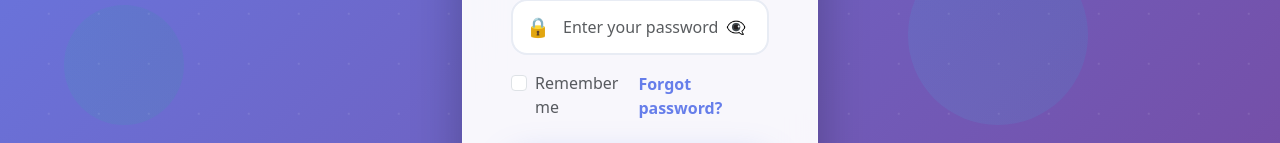
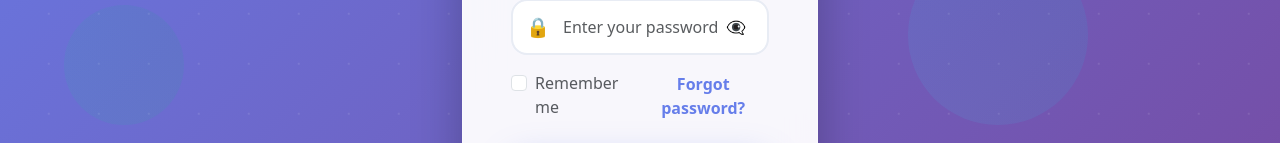
Before and after one commit to MBSciTech/MilBantKar, a React (Create React App) app in the folder frontend/: page /login in a window 1280 px wide. Shown: the part 475-618 px from the top of the page. Built offline with nearby package versions, Linux system fonts and the light colour scheme; no server answers.

Commit message:
[FEATURE] Update Login and Signup pages for improved accessibility and link functionality; enhance Transaction page to load recent transactions from storage; adjust Visualise page for dynamic edge width scaling

```diff
--- a/frontend/src/pages/Login.js
+++ b/frontend/src/pages/Login.js
@@ -682,7 +682,16 @@ function Login() {
                       Remember me
                     </label>
                   </div>
-                    <a href="#" className="link-primary text-decoration-none">Forgot password?</a>
+                    {/* accessibility: use a button when there is no actual href */}
+                    <button
+                      type="button"
+                      className="link-primary text-decoration-none btn btn-link p-0"
+                      onClick={() => {
+                        // TODO: implement forgot password flow
+                      }}
+                    >
+                      Forgot password?
+                    </button>
                 </div>
 
                 <button
--- a/frontend/src/pages/Signup.js
+++ b/frontend/src/pages/Signup.js
@@ -690,7 +690,7 @@ function Signup() {
                   <div className="form-check mb-4">
                     <input className="form-check-input" type="checkbox" id="terms" required />
                     <label className="form-check-label text-muted" htmlFor="terms">
-                      I agree to the <a href="#" className="link-primary text-decoration-none">Terms of Service</a> and <a href="#" className="link-primary text-decoration-none">Privacy Policy</a>
+                      I agree to the <a href="/terms-of-service" className="link-primary text-decoration-none">Terms of Service</a> and <a href="/privacy-policy" className="link-primary text-decoration-none">Privacy Policy</a>
                     </label>
                   </div>
 
--- a/frontend/src/pages/Transaction.js
+++ b/frontend/src/pages/Transaction.js
@@ -41,6 +41,15 @@ function Transaction() {
       return [];
     }
   };
+
+  // initialize recent transactions from storage
+  useEffect(() => {
+    const stored = loadTransactionsWithExpiry();
+    if (stored && stored.length) {
+      setRecentTransactions(stored);
+    }
+  }, []);
+
 
   // Fetch users and load stored transactions
 useEffect(() => {
--- a/frontend/src/pages/Visualise.js
+++ b/frontend/src/pages/Visualise.js
@@ -110,14 +110,18 @@ function Visualise() {
     });
 
     const maxAmount = Math.max(
-      ...Array.from(edgeMap.values()).map((e) => e.amount)
+      ...Array.from(edgeMap.values()).map((e) => e.amount),
+      0
     );
     const minWidth = 2;
     const maxWidth = 15;
 
     const edges = new DataSet(
       Array.from(edgeMap.entries()).map(([key, data]) => {
-        const width = 2;
+        // scale the line width between minWidth and maxWidth
+        const width = maxAmount > 0
+          ? minWidth + ((data.amount / maxAmount) * (maxWidth - minWidth))
+          : minWidth;
         const isPaid = data.transactions.every((t) => t.status);
 
         return {
```
